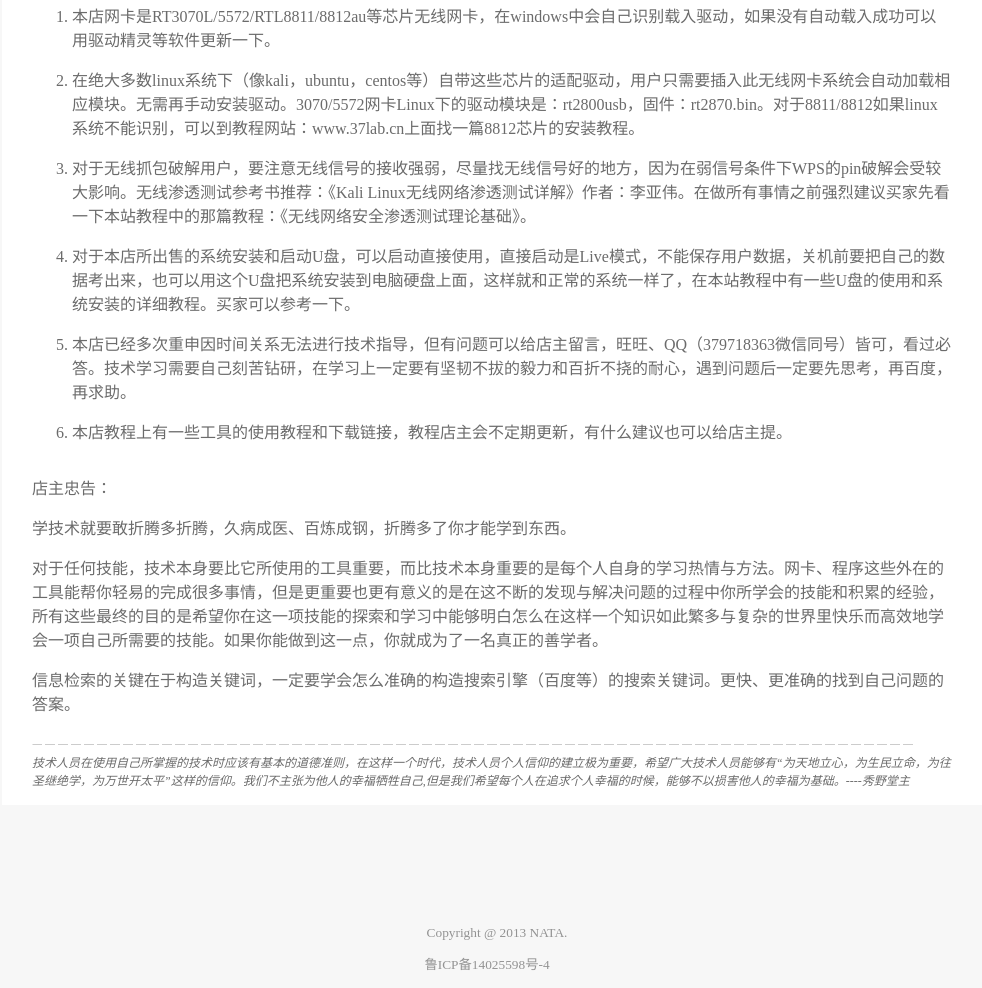
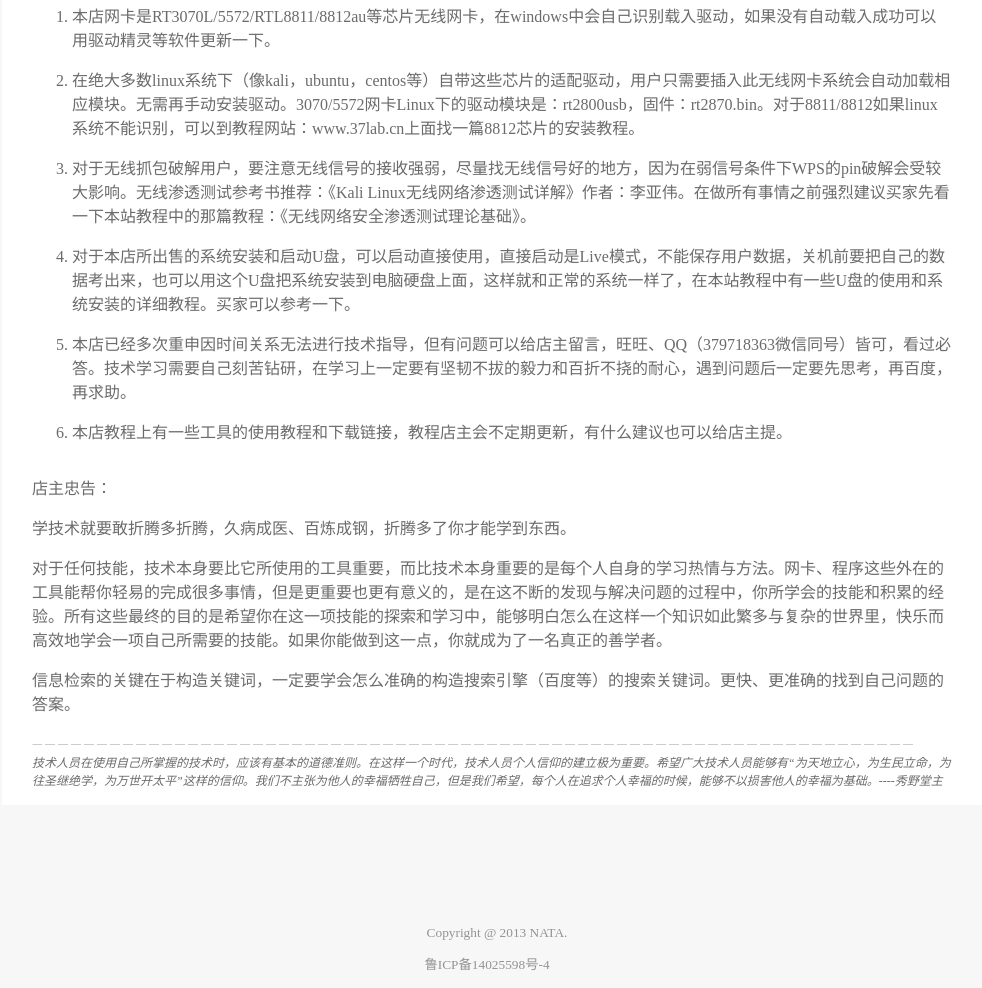
Before and after one commit to lab37/37lab_new, a plain HTML site: page about.html in a window 1280 px wide. Shown: the part 279-1267 px from the top of the page, without its empty margins (143-1125 px from the left). Drawn offline with Linux system fonts and the light colour scheme.

Commit message:
repair about

```diff
--- a/about.html
+++ b/about.html
@@ -79,7 +79,7 @@
         <span>学技术就要敢折腾多折腾，久病成医、百炼成钢，折腾多了你才能学到东西。</span>
       </p>
       <p>
-        <span>对于任何技能，技术本身要比它所使用的工具重要，而比技术本身重要的是每个人自身的学习热情与方法。网卡、程序这些外在的工具能帮你轻易的完成很多事情，但是更重要也更有意义的是在这不断的发现与解决问题的过程中你所学会的技能和积累的经验，所有这些最终的目的是希望你在这一项技能的探索和学习中能够明白怎么在这样一个知识如此繁多与复杂的世界里快乐而高效地学会一项自己所需要的技能。如果你能做到这一点，你就成为了一名真正的善学者。</span>
+        <span>对于任何技能，技术本身要比它所使用的工具重要，而比技术本身重要的是每个人自身的学习热情与方法。网卡、程序这些外在的工具能帮你轻易的完成很多事情，但是更重要也更有意义的，是在这不断的发现与解决问题的过程中，你所学会的技能和积累的经验。所有这些最终的目的是希望你在这一项技能的探索和学习中，能够明白怎么在这样一个知识如此繁多与复杂的世界里，快乐而高效地学会一项自己所需要的技能。如果你能做到这一点，你就成为了一名真正的善学者。</span>
       </p>
       <p>
         <span>信息检索的关键在于构造关键词，一定要学会怎么准确的构造搜索引擎（百度等）的搜索关键词。更快、更准确的找到自己问题的答案。</span>
@@ -89,7 +89,7 @@
     <section>
         <img src="img/u2_line.png">
       <p style="margin-top:4px;">
-        <span style="font-size:9pt;"><i>技术人员在使用自己所掌握的技术时应该有基本的道德准则，在这样一个时代，技术人员个人信仰的建立极为重要，希望广大技术人员能够有“为天地立心，为生民立命，为往圣继绝学，为万世开太平”这样的信仰。我们不主张为他人的幸福牺牲自己,但是我们希望每个人在追求个人幸福的时候，能够不以损害他人的幸福为基础。----秀野堂主</i></span>
+        <span style="font-size:9pt;"><i>技术人员在使用自己所掌握的技术时，应该有基本的道德准则。在这样一个时代，技术人员个人信仰的建立极为重要。希望广大技术人员能够有“为天地立心，为生民立命，为往圣继绝学，为万世开太平”这样的信仰。我们不主张为他人的幸福牺牲自己，但是我们希望，每个人在追求个人幸福的时候，能够不以损害他人的幸福为基础。----秀野堂主</i></span>
       </p>
 
 
```
